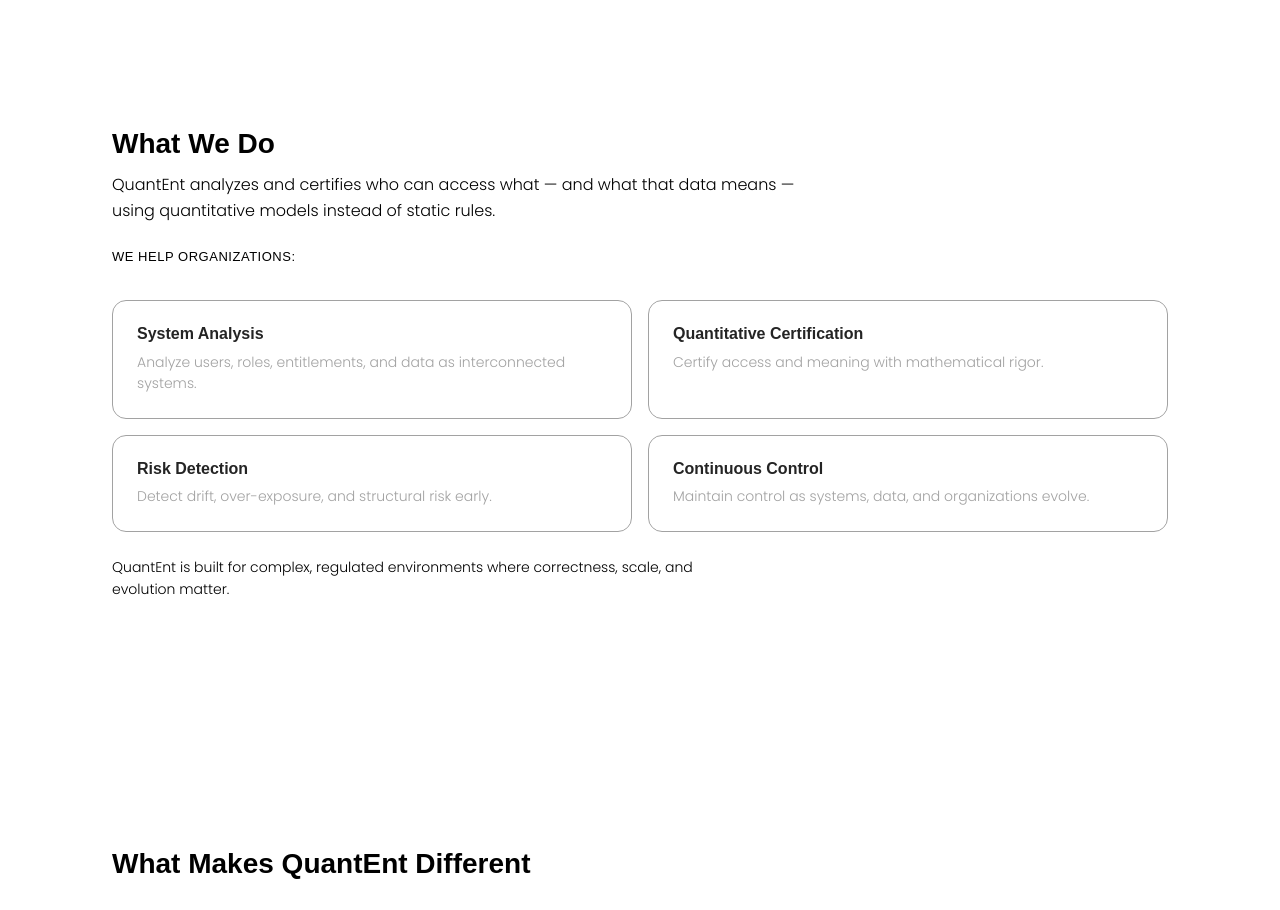
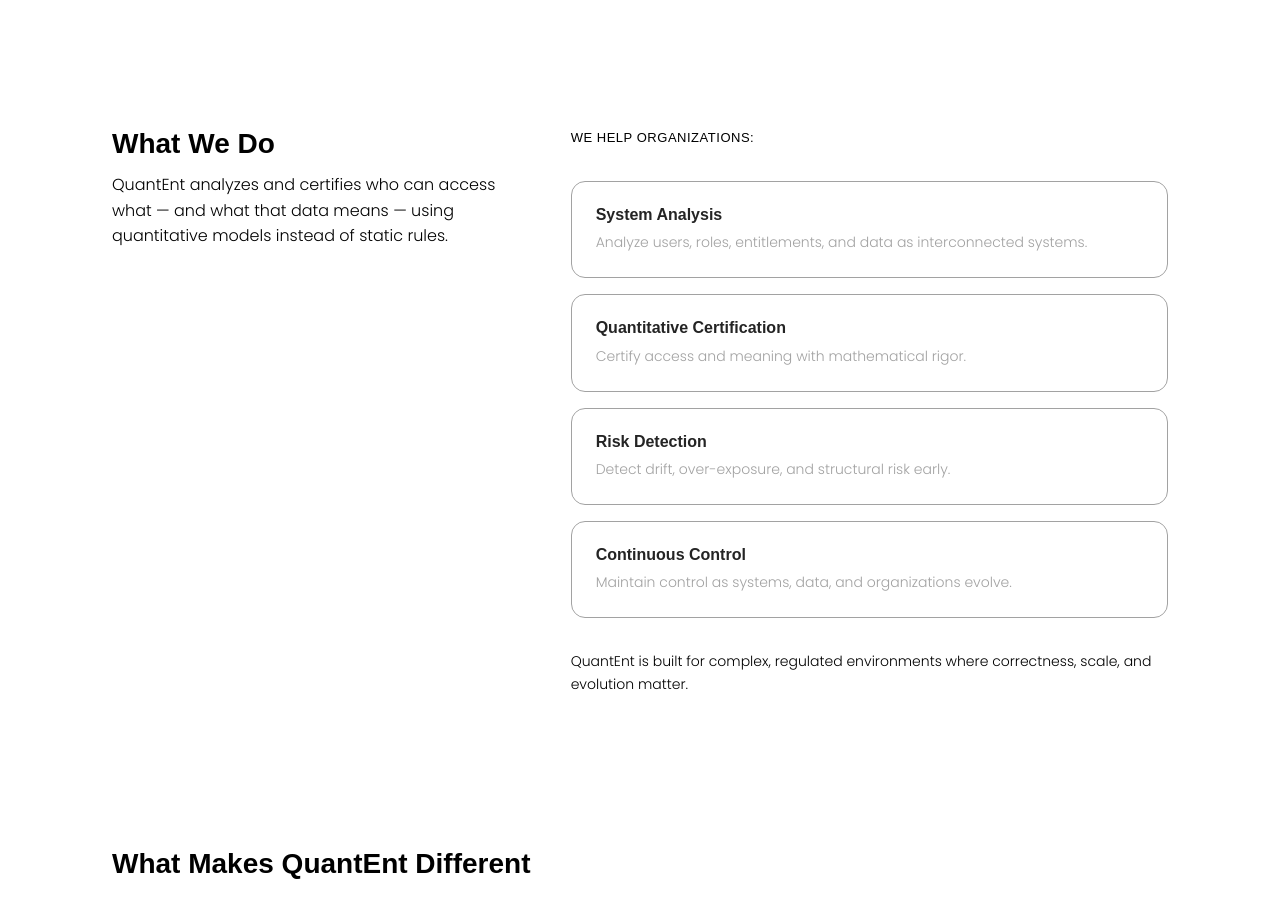
Before and after one commit to quantent-web/quantent-web, a Next.js app: page / in a window 1280 px wide. Shown: the part 800-1710 px from the top of the page. Built offline with nearby package versions, Linux system fonts and the light colour scheme; a web font is replaced by a local one.

Commit message:
adjust cards stacking + legend placement

```diff
--- a/app/components/effects/MagicBentoGrid.tsx
+++ b/app/components/effects/MagicBentoGrid.tsx
@@ -67,6 +67,7 @@ type Variant = 'auto' | '2' | '3' | '4' | '6' | '8';
 type MagicBentoGridProps = {
   children: ReactNode;
   className?: string;
+  style?: CSSProperties;
   variant?: Variant;
   disabled?: boolean;
   sectionId?: string;
@@ -549,6 +550,7 @@ const mergeClassNames = (...classes: Array<string | undefined>) =>
 const MagicBentoGrid = ({
   children,
   className,
+  style,
   variant = 'auto',
   disabled,
   sectionId,
@@ -642,6 +644,7 @@ const MagicBentoGrid = ({
             '--mb-cols-md': layout.md,
             '--mb-cols-lg': layout.lg,
             '--mb-cols-xl': layout.xl,
+            ...style,
           } as CSSProperties
         }
       >
--- a/app/globals.css
+++ b/app/globals.css
@@ -308,10 +308,31 @@ p {
   color: var(--text-secondary);
 }
 
+.what-we-do-layout {
+  display: grid;
+  gap: var(--space-6);
+}
+
+.what-we-do-right .section-kicker {
+  margin-top: 0;
+}
+
+.what-we-do-right .section-note {
+  margin-top: var(--space-6);
+}
+
+
 /* Responsive */
 @media (max-width: 1024px) {
   .cards-grid {
     grid-template-columns: repeat(2, 1fr);
+  }
+}
+
+@media (min-width: 1024px) {
+  .what-we-do-layout {
+    grid-template-columns: minmax(0, 5fr) minmax(0, 7fr);
+    align-items: start;
   }
 }
 
--- a/app/page.tsx
+++ b/app/page.tsx
@@ -1,6 +1,6 @@
 'use client';
 
-import { useEffect, useMemo, useRef, useState } from 'react';
+import { CSSProperties, useEffect, useMemo, useRef, useState } from 'react';
 import DotGrid from './components/DotGrid/DotGrid';
 import BlurText from './components/BlurText/BlurText';
 import MagicBentoGrid from './components/effects/MagicBentoGrid';
@@ -30,6 +30,13 @@ export default function Home() {
     localStorage.setItem('theme', next);
     setIsDark(next === 'dark');
   };
+
+  const singleColumnGridStyle = {
+    '--mb-cols-base': 1,
+    '--mb-cols-md': 1,
+    '--mb-cols-lg': 1,
+    '--mb-cols-xl': 1,
+  } as CSSProperties;
 
   const navItems: NavItem[] = useMemo(
     () => [
@@ -230,16 +237,24 @@ if (burgerRef.current) ro.observe(burgerRef.current);
 
         {/* WHAT WE DO */}
         <section id="what-we-do" className="section">
+          <div className="what-we-do-layout">
+            <div className="what-we-do-left">
               <h2 className="section-title">What We Do</h2>
 
               <p className="section-lead">
                 QuantEnt analyzes and certifies who can access what — and what that data
                 means — using quantitative models instead of static rules.
               </p>
+            </div>
 
+            <div className="what-we-do-right">
               <p className="section-kicker">We help organizations:</p>
 
-          <MagicBentoGrid variant="auto" sectionId="what-we-do">
+              <MagicBentoGrid
+                variant="auto"
+                sectionId="what-we-do"
+                style={singleColumnGridStyle}
+              >
                 <div className="card">
                   <h3 className="card-title">System Analysis</h3>
                   <p className="card-text">
@@ -268,11 +283,12 @@ if (burgerRef.current) ro.observe(burgerRef.current);
                   </p>
                 </div>
               </MagicBentoGrid>
-
               <p className="section-note">
                 QuantEnt is built for complex, regulated environments where correctness,
                 scale, and evolution matter.
               </p>
+            </div>
+          </div>
         </section>
 
         {/* WHAT MAKES DIFFERENT */}
```
Lines whose indentation alone changed are shown as unchanged.
